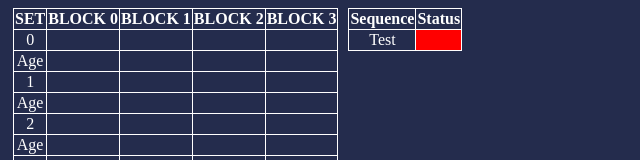
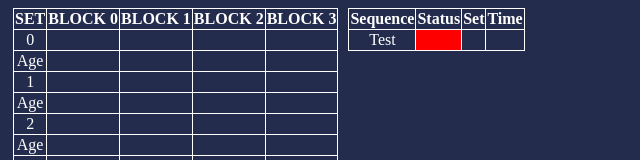
Before and after one commit to ELC1123/Cache-Simulation-Project, a plain HTML site: page index.html in a window 1280 px wide. Shown: the top 160 px of the page, without its empty margins (0-640 px from the left). Drawn offline with Linux system fonts and the light colour scheme.

Commit message:
added columns for set and time

```diff
--- a/index.html
+++ b/index.html
@@ -61,9 +61,9 @@
 
             <div id="memory-sequence">
                 <table border = 1 class="column">
-                    <th> Sequence </th> <th> Status </th>
+                    <th> Sequence </th> <th> Status </th> <th> Set </th> <th> Time </th>
                     <tr>
-                        <td> Test </td> <td class="red"> </td>
+                        <td> Test </td> <td class="red"> </td> <td> </td> <td> </td>
                     </tr>
                 </table>
             </div>
```
